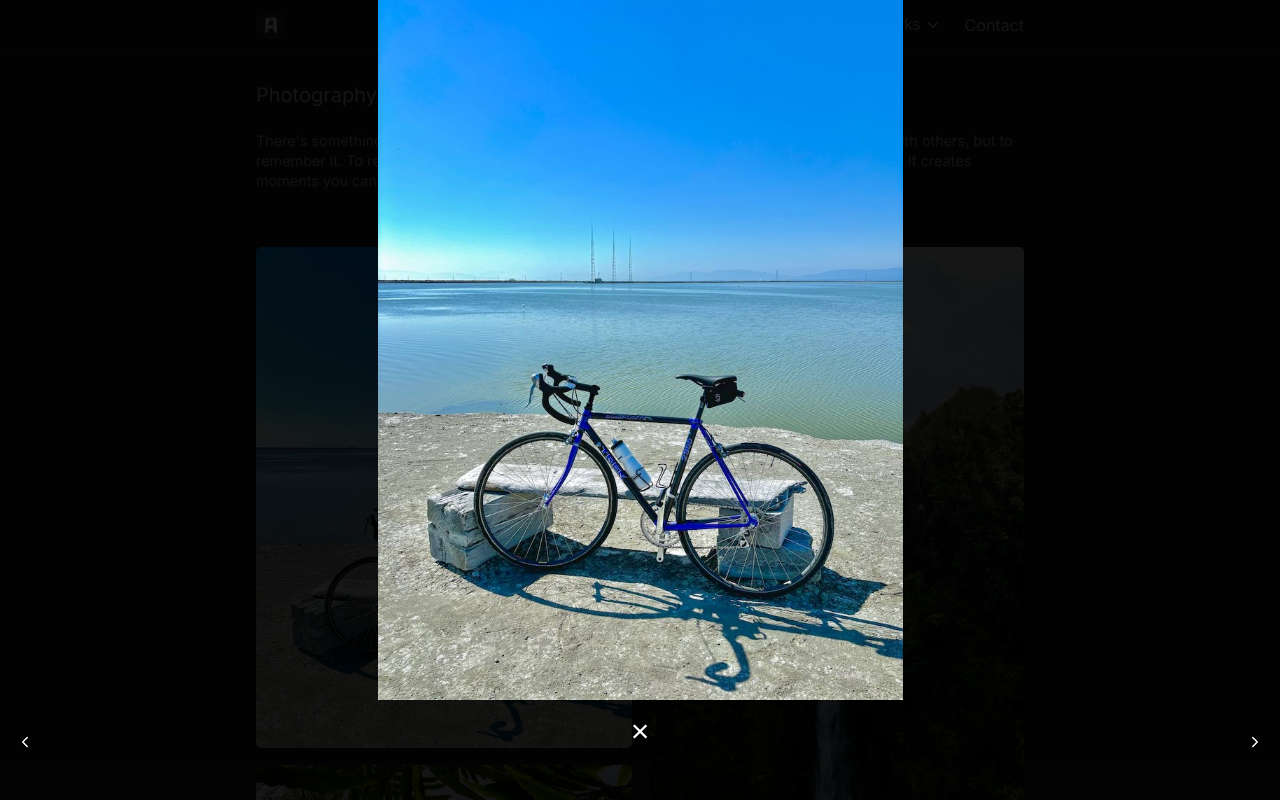
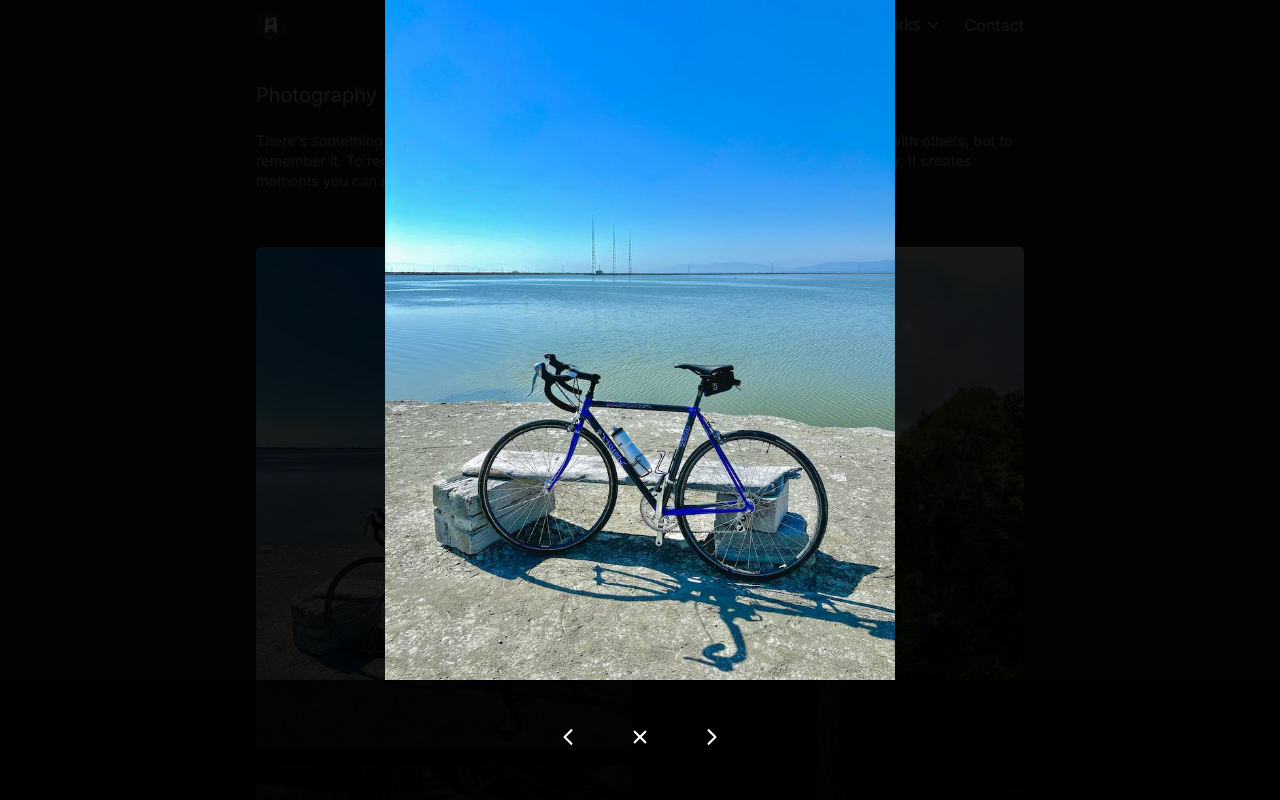
Before and after one commit to christiananagnostou/www, a Next.js app: page /art in a window 1280 px wide. Both pictures are taken after a click on the button 443 px from the left and 497 px from the top of the page. Shown: the top 800 px of the page. Built offline with nearby package versions, Linux system fonts and the light colour scheme.

Commit message:
fix: art FullScreenModal

```diff
--- /dev/null
+++ b/components/Art/FullScreenModal.tsx
@@ -0,0 +1,163 @@
+import { AnimatePresence, motion } from 'framer-motion'
+import Image, { StaticImageData } from 'next/image'
+import React, { useCallback, useEffect, useState } from 'react'
+import styled from 'styled-components'
+import LeftArrow from '../SVG/LeftArrow'
+import RightArrow from '../SVG/RightArrow'
+
+interface FullscreenModalProps {
+  images: StaticImageData[]
+  currentIndex: number
+  onClose: () => void
+  onNavigate: (newIndex: number) => void
+}
+
+const deltaX = 25
+const duration = 0.25
+const imageVariants = {
+  initial: (direction: number) => ({
+    x: direction ? direction * deltaX : 0,
+    opacity: 0,
+  }),
+  animate: {
+    x: 0,
+    opacity: 1,
+    transition: { duration },
+  },
+  exit: (direction: number) => ({
+    x: direction ? direction * -deltaX : 0,
+    opacity: 0,
+    transition: { duration },
+  }),
+}
+
+const FullscreenModal: React.FC<FullscreenModalProps> = ({ images, currentIndex, onClose, onNavigate }) => {
+  const image = images[currentIndex]
+  const [direction, setDirection] = useState(0)
+
+  const handleKeyDown = useCallback(
+    (e: KeyboardEvent) => {
+      if (e.key === 'Escape') onClose()
+      else if (e.key === 'ArrowLeft') {
+        setDirection(-1)
+        onNavigate((currentIndex - 1 + images.length) % images.length)
+      } else if (e.key === 'ArrowRight') {
+        setDirection(1)
+        onNavigate((currentIndex + 1) % images.length)
+      }
+    },
+    [currentIndex, images.length, onClose, onNavigate]
+  )
+
+  useEffect(() => {
+    document.addEventListener('keydown', handleKeyDown)
+    return () => document.removeEventListener('keydown', handleKeyDown)
+  }, [handleKeyDown])
+
+  return (
+    <ModalOverlay>
+      <ImageArea>
+        <AnimatePresence custom={direction} mode="wait">
+          <MotionImageContainer
+            key={currentIndex}
+            custom={direction}
+            variants={imageVariants}
+            initial="initial"
+            animate="animate"
+            exit="exit"
+          >
+            <Image
+              onClick={(e) => e.stopPropagation()}
+              src={image}
+              alt="Full screen view by Christian Anagnostou"
+              //   blurDataURL={image.blurDataURL}
+              //   placeholder="blur"
+              fill
+              sizes="100vw"
+              style={{ objectFit: 'contain' }}
+            />
+          </MotionImageContainer>
+        </AnimatePresence>
+      </ImageArea>
+      <BottomBar>
+        <button
+          onClick={() => {
+            setDirection(-1)
+            onNavigate((currentIndex - 1 + images.length) % images.length)
+          }}
+          aria-label="Previous image"
+        >
+          <LeftArrow />
+        </button>
+        <button onClick={onClose} aria-label="Close full screen view">
+          <svg
+            stroke="currentColor"
+            fill="currentColor"
+            strokeWidth="0"
+            viewBox="0 0 512 512"
+            height="1em"
+            width="1em"
+            xmlns="http://www.w3.org/2000/svg"
+          >
+            <path d="m289.94 256 95-95A24 24 0 0 0 351 127l-95 95-95-95a24 24 0 0 0-34 34l95 95-95 95a24 24 0 1 0 34 34l95-95 95 95a24 24 0 0 0 34-34z"></path>
+          </svg>
+        </button>
+        <button
+          onClick={() => {
+            setDirection(1)
+            onNavigate((currentIndex + 1) % images.length)
+          }}
+          aria-label="Next image"
+        >
+          <RightArrow />
+        </button>
+      </BottomBar>
+    </ModalOverlay>
+  )
+}
+
+export default FullscreenModal
+
+// Styled components
+const ModalOverlay = styled.div`
+  position: fixed;
+  top: 0;
+  left: 0;
+  right: 0;
+  bottom: 0;
+  background: rgba(0, 0, 0, 0.9);
+  z-index: 10000;
+  display: flex;
+  flex-direction: column;
+`
+
+const ImageArea = styled.div`
+  flex: 1;
+  position: relative;
+`
+
+const MotionImageContainer = styled(motion.div)`
+  position: absolute;
+  top: 0;
+  left: 0;
+  width: 100%;
+  height: 100%;
+`
+
+const BottomBar = styled.div`
+  height: 120px;
+  background: rgba(0, 0, 0, 0.8);
+  display: flex;
+  align-items: center;
+  justify-content: center;
+  gap: 3rem;
+  padding: 0 1rem;
+
+  button {
+    color: #fff;
+    font-size: 1.5rem;
+    background: transparent;
+    border: none;
+    cursor: pointer;
+  }
+`
--- a/pages/art.tsx
+++ b/pages/art.tsx
@@ -1,18 +1,15 @@
 import { AnimatePresence, motion } from 'framer-motion'
 import Head from 'next/head'
 import Image, { StaticImageData } from 'next/image'
-import { useCallback, useEffect, useState } from 'react'
+import { useState } from 'react'
 import styled from 'styled-components'
 import { fade, pageAnimation } from '../components/animation'
+import FullscreenModal from '../components/Art/FullScreenModal'
 import { ButtonRow } from '../components/Shared/ButtonRow'
 import { Heading } from '../components/Shared/Heading'
-import LeftArrow from '../components/SVG/LeftArrow'
-import RightArrow from '../components/SVG/RightArrow'
 import { ArtState } from '../lib/art'
 import { BASE_URL } from '../lib/constants'
 import { getArtStructuredData } from '../lib/structured/art'
-
-type Props = {}
 
 const ART_CATEGORIES = Object.keys(ArtState)
 const NUM_COLUMNS = 2
@@ -21,14 +18,13 @@ const PageTitle = 'Photography | Christian Anagnostou'
 const PageDescription = 'A gallery of photography capturing moments by Christian Anagnostou.'
 const PageUrl = `${BASE_URL}/art`
 
-const Art = (props: Props) => {
+const Art = () => {
   const [selectedCategory, setSelectedCategory] = useState(ART_CATEGORIES[0])
   const [modalIndex, setModalIndex] = useState<number | null>(null)
   const flatImages: StaticImageData[] = ArtState[selectedCategory] || []
 
-  // Calculate default Open Graph image (first image of first category)
-  const defaultCategory = ART_CATEGORIES[0]
-  const defaultImages = ArtState[defaultCategory] || []
+  // Open Graph image is the first image of the first category.
+  const defaultImages = ArtState[ART_CATEGORIES[0]] || []
   const ogImage = defaultImages.length > 0 ? `${BASE_URL}${defaultImages[0].src}` : undefined
 
   // Distribute images into columns.
@@ -46,20 +42,17 @@ const Art = (props: Props) => {
         <link rel="canonical" href={PageUrl} />
         <meta name="robots" content="index, follow" />
         <meta name="keywords" content="art, photography, gallery, Christian Anagnostou" />
-
         {/* Open Graph */}
         <meta property="og:type" content="website" />
         <meta property="og:title" content={PageTitle} />
         <meta property="og:description" content={PageDescription} />
         <meta property="og:url" content={PageUrl} />
         {ogImage && <meta property="og:image" content={ogImage} />}
-
         {/* Twitter Card */}
         <meta name="twitter:card" content="summary_large_image" />
         <meta name="twitter:title" content={PageTitle} />
         <meta name="twitter:description" content={PageDescription} />
         {ogImage && <meta name="twitter:image" content={ogImage} />}
-
         {/* Structured Data */}
         <script
           type="application/ld+json"
@@ -93,38 +86,19 @@ const Art = (props: Props) => {
 
         <Columns $numColumns={NUM_COLUMNS}>
           {columns.map((colImages, col) => (
-            <Column
-              key={`column_${col}`}
-              $numColumns={NUM_COLUMNS}
-              variants={{ show: { transition: { staggerChildren: 0.1 } } }}
-            >
-              {colImages.map(({ image, index }, row) => {
-                const onClick = () => setModalIndex(index)
-                const priority = row < 4
-
-                return (
+            <Column key={`column_${col}`} $numColumns={NUM_COLUMNS}>
+              {colImages.map(({ image, index }) => (
                 <ImageContainer
                   key={image.src}
-                    onClick={onClick}
-                    onKeyDown={(e) => e.key === 'Enter' && onClick()}
+                  onClick={() => setModalIndex(index)}
+                  onKeyDown={(e) => e.key === 'Enter' && setModalIndex(index)}
                   role="button"
                   tabIndex={0}
                   aria-label="Open full screen image"
-                    variants={fade}
-                    initial="hidden"
-                    animate="show"
                 >
-                    <Image
-                      src={image}
-                      alt=""
-                      blurDataURL={image.blurDataURL}
-                      placeholder="blur"
-                      priority={priority}
-                      loading={priority ? 'eager' : 'lazy'}
-                    />
+                  <Image src={image} alt="" blurDataURL={image.blurDataURL} placeholder="blur" layout="responsive" />
                 </ImageContainer>
-                )
-              })}
+              ))}
             </Column>
           ))}
         </Columns>
@@ -146,132 +120,6 @@ const Art = (props: Props) => {
 
 export default Art
 
-// Modal components and styles
-
-const deltaX = 25
-const duration = 0.25
-const imageVariants = {
-  initial: (direction: number) => ({
-    x: direction ? direction * deltaX : 0,
-    opacity: 0.5,
-  }),
-  animate: {
-    x: 0,
-    opacity: 1,
-    transition: { duration },
-  },
-  exit: (direction: number) => ({
-    x: direction ? direction * -deltaX : 0,
-    opacity: 0.5,
-    transition: { duration },
-  }),
-}
-
-interface FullscreenModalProps {
-  images: StaticImageData[]
-  currentIndex: number
-  onClose: () => void
-  onNavigate: (newIndex: number) => void
-}
-
-const FullscreenModal = ({ images, currentIndex, onClose, onNavigate }: FullscreenModalProps) => {
-  const image = images[currentIndex]
-  const [direction, setDirection] = useState(0)
-
-  const handleKeyDown = useCallback(
-    (e: KeyboardEvent) => {
-      if (e.key === 'Escape') onClose()
-      else if (e.key === 'ArrowLeft') {
-        setDirection(-1)
-        onNavigate((currentIndex - 1 + images.length) % images.length)
-      } else if (e.key === 'ArrowRight') {
-        setDirection(1)
-        onNavigate((currentIndex + 1) % images.length)
-      }
-    },
-    [currentIndex, images.length, onClose, onNavigate]
-  )
-
-  useEffect(() => {
-    document.addEventListener('keydown', handleKeyDown)
-    return () => document.removeEventListener('keydown', handleKeyDown)
-  }, [handleKeyDown])
-
-  return (
-    <ModalOverlay
-      onClick={(e) => {
-        if (e.target === e.currentTarget) onClose()
-      }}
-      as={motion.div}
-      initial={{ opacity: 0 }}
-      animate={{ opacity: 1 }}
-      exit={{ opacity: 0 }}
-      aria-modal="true"
-      role="dialog"
-      aria-label="Image full screen view"
-    >
-      <AnimatePresence custom={direction} mode="wait">
-        <MotionImageContainer
-          key={currentIndex}
-          custom={direction}
-          variants={imageVariants}
-          initial="initial"
-          animate="animate"
-          exit="exit"
-        >
-          <Image
-            src={image}
-            alt="Full screen view by Christian Anagnostou"
-            blurDataURL={image.blurDataURL}
-            placeholder="blur"
-            fill
-            sizes="100vw"
-            style={{ objectFit: 'contain' }}
-          />
-        </MotionImageContainer>
-      </AnimatePresence>
-
-      <CloseButton onClick={onClose} aria-label="Close full screen view">
-        &times;
-      </CloseButton>
-      <ArrowLeftWrapper
-        onClick={() => {
-          setDirection(-1)
-          onNavigate((currentIndex - 1 + images.length) % images.length)
-        }}
-      >
-        <LeftArrow />
-      </ArrowLeftWrapper>
-      <ArrowRightWrapper
-        onClick={() => {
-          setDirection(1)
-          onNavigate((currentIndex + 1) % images.length)
-        }}
-      >
-        <RightArrow />
-      </ArrowRightWrapper>
-    </ModalOverlay>
-  )
-}
-
-const ImageContainer = styled(motion.div)`
-  position: relative;
-  img {
-    display: block;
-    height: auto;
-    width: 100%;
-    border-radius: 5px;
-  }
-`
-
-// Container for the modal image; positioned relative so fill works.
-const MotionImageContainer = styled(motion.div)`
-  position: relative;
-  width: 100vw;
-  height: calc(100vh - 100px);
-  margin: 0 auto;
-`
-
 const Container = styled(motion.section)`
   overflow: hidden;
   color: var(--text);
@@ -285,53 +133,20 @@ const Columns = styled.section<{ $numColumns: number }>`
   gap: ${({ $numColumns }) => 20 - $numColumns * 1.5}px;
 `
 
-const Column = styled(motion.div)<{ $numColumns: number }>`
+const Column = styled.div<{ $numColumns: number }>`
   display: flex;
   flex-direction: column;
   gap: ${({ $numColumns }) => 20 - $numColumns * 1.5}px;
   flex: 1;
 `
 
-const ModalOverlay = styled(motion.div)`
-  position: fixed;
-  top: 0;
-  left: 0;
-  right: 0;
-  bottom: 0;
-  background: rgba(0, 0, 0, 0.9);
-  z-index: 10000;
+const ImageContainer = styled(motion.div)`
+  position: relative;
+  cursor: pointer;
+  img {
+    display: block;
+    width: 100%;
+    height: auto;
+    border-radius: 5px;
+  }
 `
-
-const CloseButton = styled(motion.button)`
-  position: fixed;
-  bottom: 50px;
-  left: 50%;
-  transform: translateX(-50%);
-  background: transparent;
-  border: none;
-  font-size: 2rem;
-  color: #fff;
-  cursor: pointer;
-`
-
-const ArrowWrapper = styled(motion.div)`
-  position: fixed;
-  top: 0;
-  color: #fff;
-  width: 50px;
-  height: 100vh;
-  background: transparent;
-  cursor: pointer;
-  display: flex;
-  align-items: flex-end;
-  justify-content: center;
-  padding-bottom: 50px;
-`
-
-const ArrowLeftWrapper = styled(ArrowWrapper)`
-  left: 0;
-`
-
-const ArrowRightWrapper = styled(ArrowWrapper)`
-  right: 0;
-`
```
Lines whose indentation alone changed are shown as unchanged.
